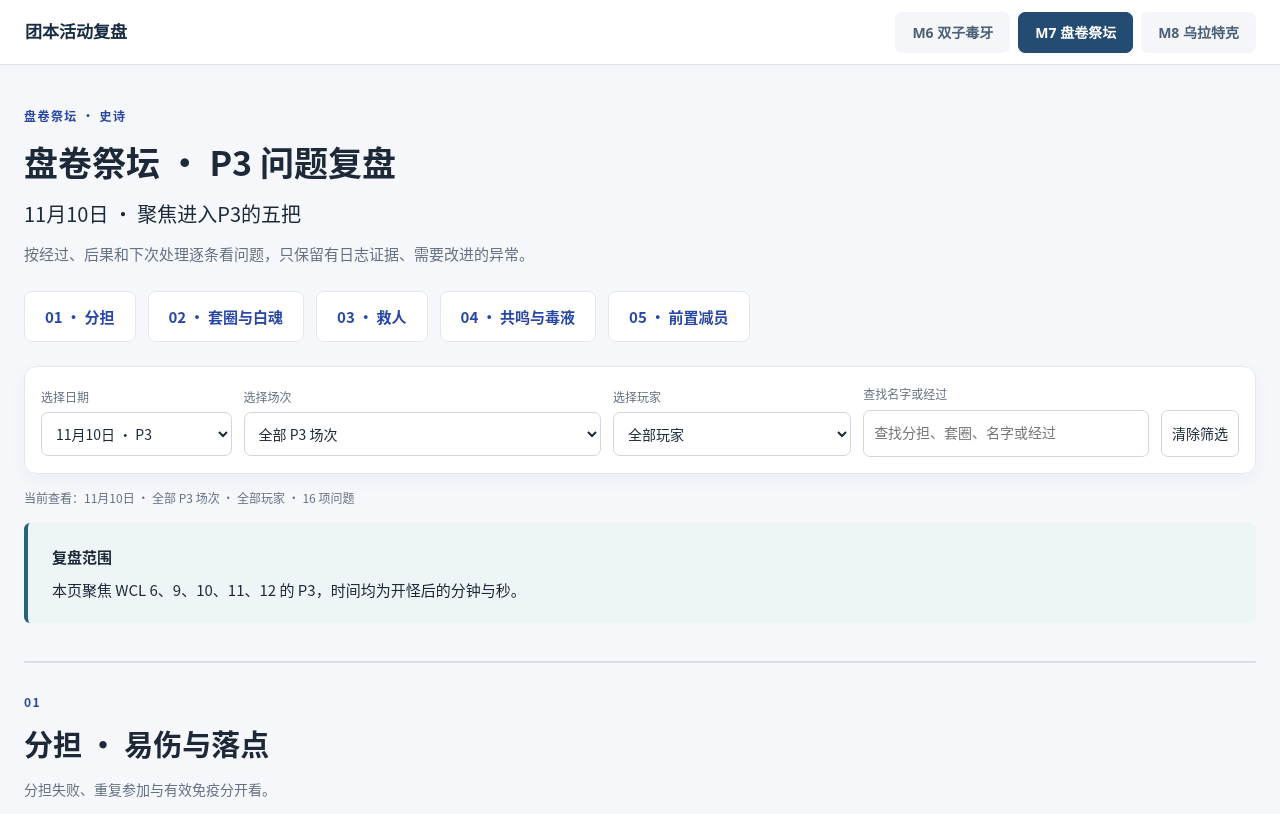
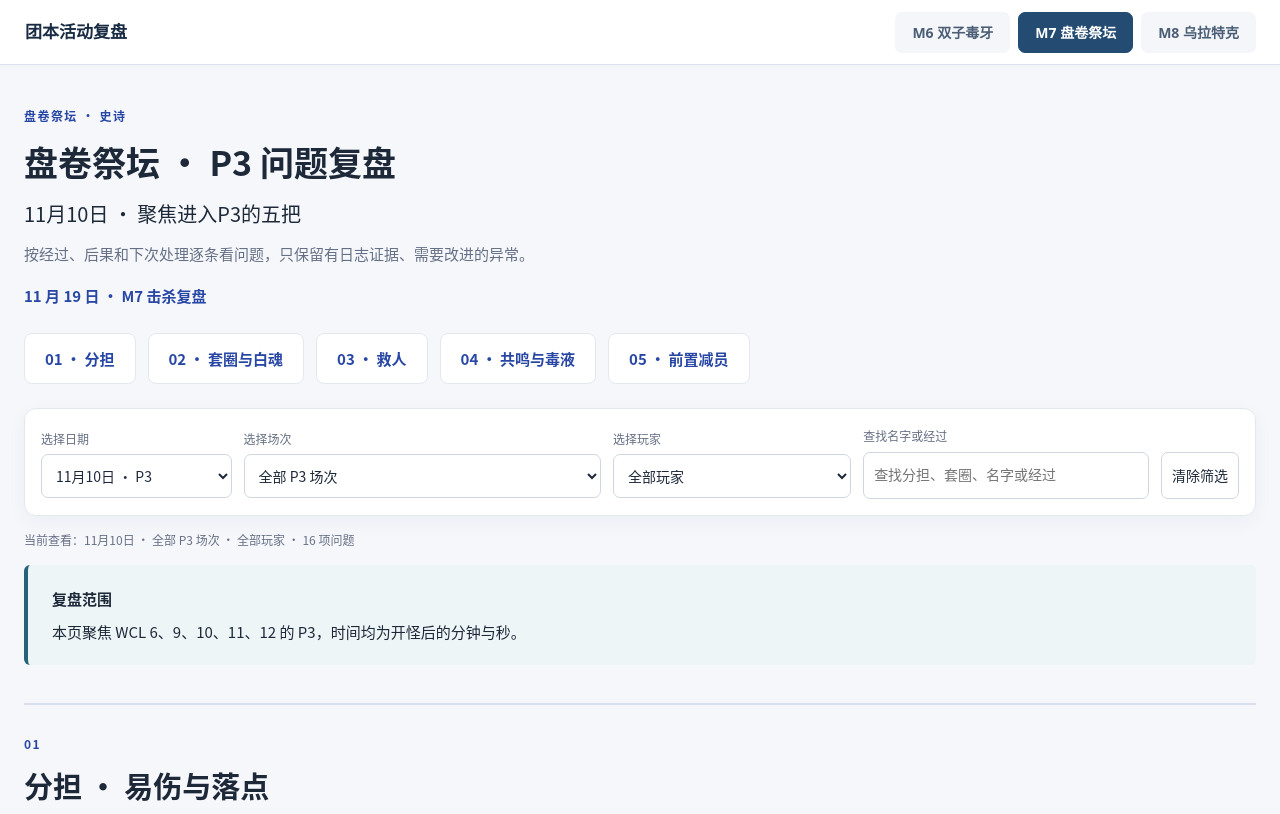
Before and after one commit to springmirage/raid-audit, a plain HTML site: page m7/index.html in a window 1280 px wide. Shown: the top 814 px of the page. Drawn offline with Linux system fonts and the light colour scheme.

Commit message:
Link November 19 kill recap from M7 Audit

```diff
--- a/m7/index.html
+++ b/m7/index.html
@@ -1,7 +1,7 @@
 <!doctype html>
 <html lang="zh-CN"><head><meta charset="utf-8"><meta name="viewport" content="width=device-width,initial-scale=1"><meta name="description" content="M7 撞鬼、套圈与大怪打断复盘"><title>团本活动复盘 · M7 盘卷祭坛</title><link rel="stylesheet" href="style.css?v=6192fe00ba6b"><link rel="stylesheet" href="review-20261102.css?v=3f3bcde921d5"><link rel="stylesheet" href="review-20261103.css?v=0e0126e618be"><link rel="stylesheet" href="review-20261109.css?v=e79a97634168"><link rel="stylesheet" href="review-20261110.css">
 <link rel="stylesheet" href="../shared/navigation.css?v=1"><link rel="canonical" href="https://springmirage.github.io/raid-audit/m7/"></head><body><header id="raid-global-nav" role="navigation" aria-label="团本活动复盘 Boss 切换" data-site-title="团本活动复盘"><div class="raid-nav-inner"><a class="raid-home" href="../">团本活动复盘</a><div class="raid-boss-links"><a href="../m6/">M6 双子毒牙</a><a href="../m7/" aria-current="page">M7 盘卷祭坛</a><a href="../m8/">M8 乌拉特克</a></div></div></header><main>
-<header><span class="eyebrow">盘卷祭坛 · 史诗</span><h1 id="pageTitle"></h1><p id="subtitle" class="subtitle"></p><p id="intro" class="intro"></p></header>
+<header><span class="eyebrow">盘卷祭坛 · 史诗</span><h1 id="pageTitle"></h1><p id="subtitle" class="subtitle"></p><p id="intro" class="intro"></p><p class="intro"><a href="nights/2026-11-19/"><strong>11 月 19 日 · M7 击杀复盘</strong></a></p></header>
 <nav class="board-nav" aria-label="复盘模块"><a href="#ghost">01 · 撞鬼复盘</a><a href="#circle">02 · 套圈复盘</a><a href="#interrupt">03 · 大怪打断复盘</a></nav>
 <div class="controls"><div><label for="dateFilter">选择日期</label><select id="dateFilter"></select></div><div><label for="fightFilter">选择场次</label><select id="fightFilter"></select></div><div><label for="playerFilter">选择玩家</label><select id="playerFilter"></select></div><div><label for="query">查找名字或经过</label><input id="query" type="search" placeholder="例如：吾王、恐惧、传送"></div><button id="reset" type="button">清除筛选</button></div>
 <p id="filterState" class="filterNote" aria-live="polite"></p>
```
